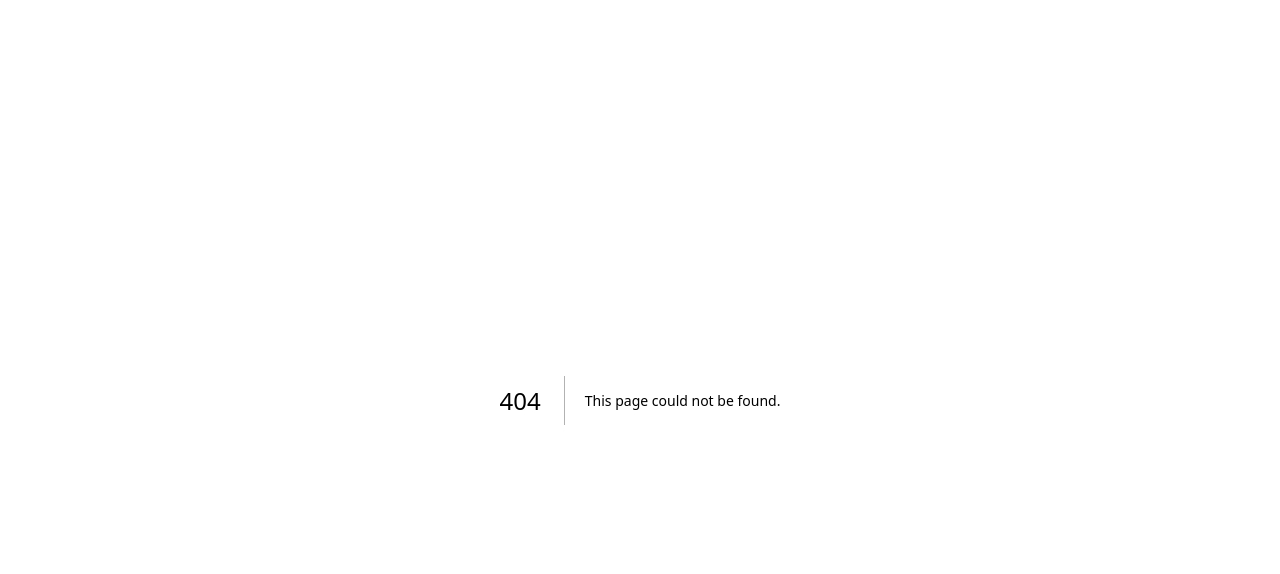
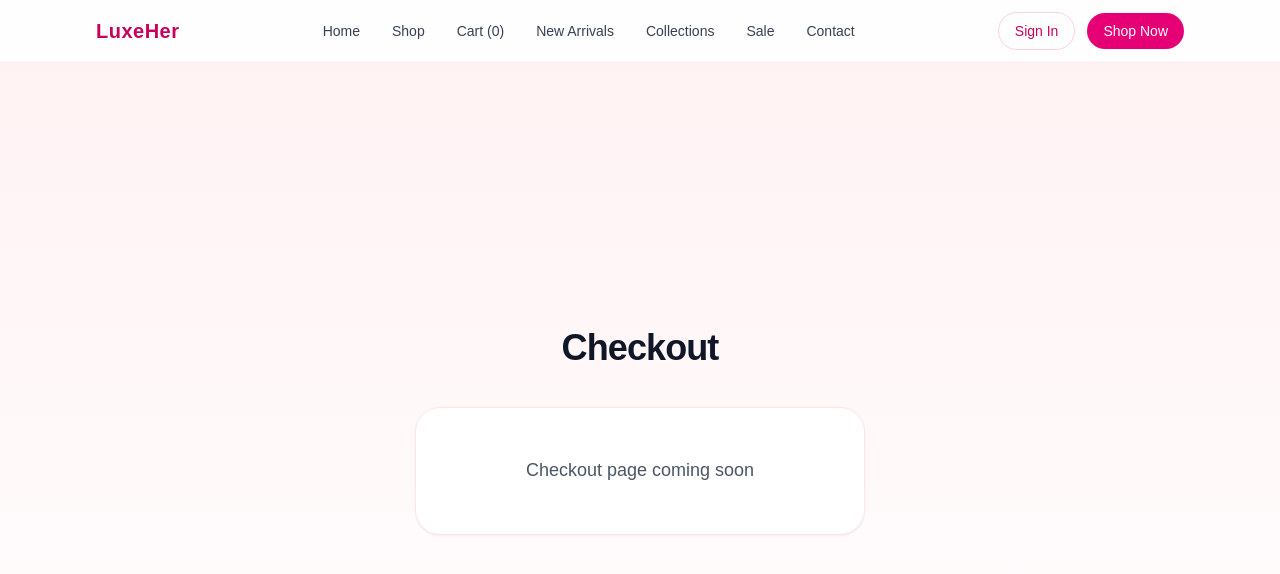
Before and after one commit to priyanka-reactt/my-clothing-site, a Next.js app: page /checkout in a window 1280 px wide. Before the commit this address had no page. Shown: the top 574 px of the page. Built offline with nearby package versions, Linux system fonts and the light colour scheme.

Commit message:
Add checkout page UI and connect cart to checkout button

```diff
--- a/src/pages/cart.tsx
+++ b/src/pages/cart.tsx
@@ -115,8 +115,16 @@ export default function CartPage() {
               <Link href="/shop" className="text-sm font-medium text-pink-700 hover:text-pink-800">
                 ← Continue shopping
               </Link>
-              <div className="text-sm font-medium text-gray-700">
-                Cart total: <span className="font-semibold text-pink-700">${total.toFixed(2)}</span>
+              <div className="flex flex-wrap items-center gap-4">
+                <div className="text-sm font-medium text-gray-700">
+                  Cart total: <span className="font-semibold text-pink-700">${total.toFixed(2)}</span>
+                </div>
+                <Link
+                  href="/checkout"
+                  className="inline-flex rounded-full bg-pink-600 px-6 py-2.5 text-sm font-medium text-white shadow-sm transition hover:bg-pink-700"
+                >
+                  Proceed to Checkout
+                </Link>
               </div>
             </div>
           </section>
--- /dev/null
+++ b/src/pages/checkout.tsx
@@ -0,0 +1,19 @@
+import Navbar from "@/components/Navbar";
+
+export default function CheckoutPage() {
+  return (
+    <div className="min-h-screen bg-linear-to-b from-rose-50 to-white text-gray-900">
+      <Navbar />
+
+      <main className="mx-auto flex min-h-[calc(100vh-4rem)] max-w-4xl flex-col items-center justify-center px-4 py-16 sm:px-6 lg:px-8">
+        <h1 className="text-center text-3xl font-semibold tracking-tight text-gray-900 sm:text-4xl">
+          Checkout
+        </h1>
+
+        <div className="mt-10 w-full max-w-md rounded-3xl bg-white px-8 py-12 text-center shadow-sm ring-1 ring-rose-100">
+          <p className="text-base leading-relaxed text-gray-600 sm:text-lg">Checkout page coming soon</p>
+        </div>
+      </main>
+    </div>
+  );
+}
```
